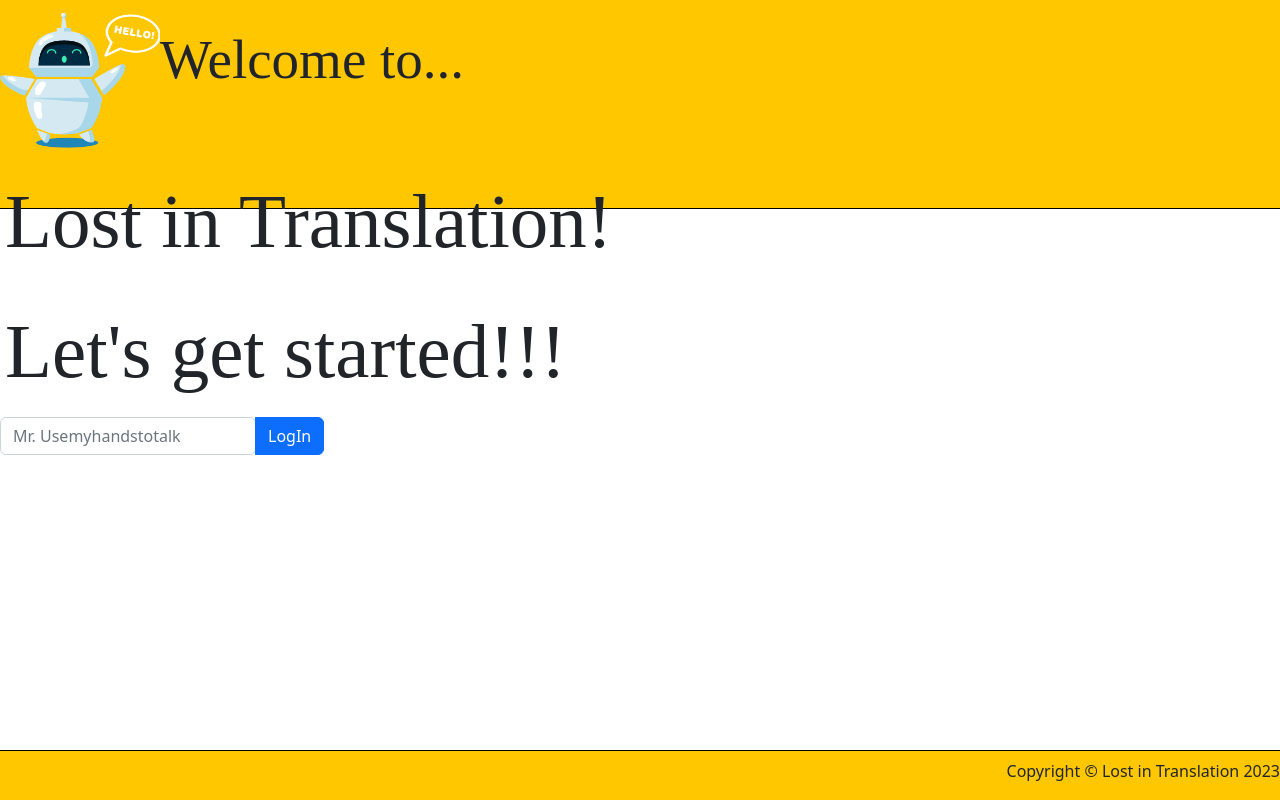
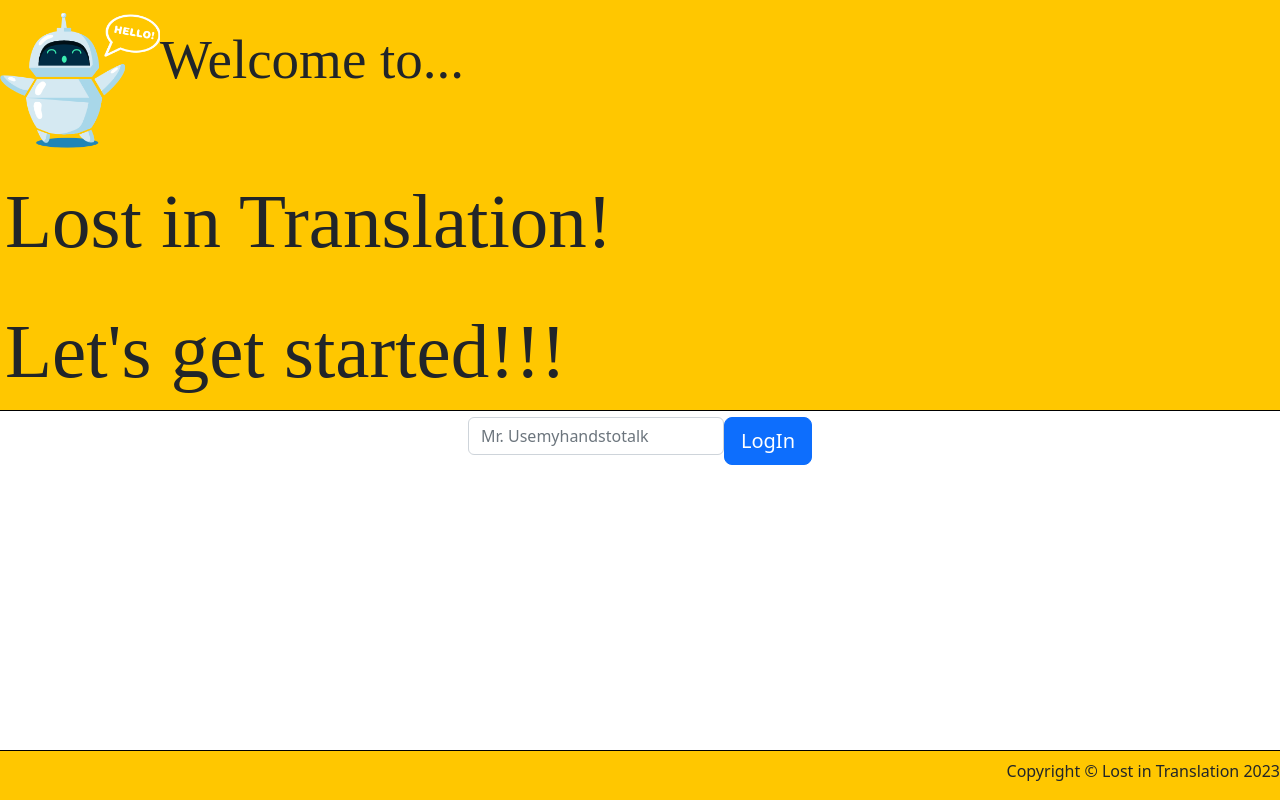
Before and after one commit to ZiogasThlem/lost_in_translation, a React (Create React App) app: page / in a window 1280 px wide. Built offline with nearby package versions, Linux system fonts and the light colour scheme; no server answers; a web font is replaced by a local one.

Commit message:
starting to look okay

```diff
--- a/src/App.css
+++ b/src/App.css
@@ -11,7 +11,8 @@ body{
     min-height: 100vh;
 }
 .App{
-    display: grid;
+    display: flex;
+    flex-flow: row wrap;
 }
 #website-name{
     font-family: var(--happy-font);
@@ -19,7 +20,6 @@ body{
 #login-header,
 #translation-header,
 #profile-header{
-    grid-row: 3 / 6;
     background-color: var(--bleh);
     font-family: var(--happy-font);
     border-bottom: var(--border-default);
@@ -27,8 +27,9 @@ body{
     max-height: 50%;
     width: 100%;
 }
-login-header{
-    display: grid;
+#translation-header,
+#profile-header{
+    background-color: #FAB93B;
 }
 #item-1{
     display: inline-block;
@@ -57,7 +58,7 @@ login-header{
     width: 160px;
 }
 #nav-top{
-    grid-row: 1/3;
+    width: 100%;
     background-color: var(--bleh);
     justify-content: space-around;
     align-items: center;
@@ -76,8 +77,10 @@ login-header{
     box-shadow: 10px 5px 10px gray;
     border: var(--border-default);
 }
+#sign-list-header{
+    font-size: 50px;
+}
 #sign-list{
-    width: 40%;
     display: flex;
     align-items: center;
     justify-content: center;
@@ -89,9 +92,6 @@ ul{
     -moz-columns: 2;
     columns: 2;
     list-style-position: inside
-}
-#sign-list-header{
-    font-size: 50px;
 }
 #ASL-word-display{
     border: var(--border-default);
@@ -105,7 +105,6 @@ ul{
     font-size: 35px;
 }
 #nvbr{
-    grid-row: 9/12;
     display: flex;
     justify-content: flex-end;
     width: 100%;
@@ -115,9 +114,13 @@ ul{
     max-height:50px;
     border-top: var(--border-default);
 }
-
-#profile-div,
-.input-form,
 #translation-div{
-    grid-row: 6/9;
+    flex: 70%;
+    display: flex;
+    flex-flow: column wrap;
 }
+.input-group-lg{
+    display: flex;
+    flex: 70%;
+    justify-content: center;
+}
--- a/src/Components/LoginComp/LoginForm.jsx
+++ b/src/Components/LoginComp/LoginForm.jsx
@@ -50,7 +50,7 @@ const LoginForm = () => {
   })();
 
   return (
-      <form className="input-group" onSubmit={handleSubmit(onSubmit)}>
+      <form className="input-group-lg" onSubmit={handleSubmit(onSubmit)}>
         <fieldset id='login-form'>
           <input
             type="text"
@@ -61,7 +61,7 @@ const LoginForm = () => {
           {errorDisplay}
         </fieldset>
         <button type="submit" disabled={loading}
-        className='btn btn-primary'>
+        className='btn btn-lg btn-primary'>
           LogIn
         </button>
         {loading && <p>Redirecting</p>}
--- a/src/Components/ProfileComp/ProfileButtons.jsx
+++ b/src/Components/ProfileComp/ProfileButtons.jsx
@@ -27,10 +27,10 @@ const ProfileButtons = () => {
   }
 
   return (
-    <>
+    <div id='profile-buttons-div'>
       <button id='btn' className='btn btn-lg btn-danger' onClick={handleClearHistory}>Clear History</button>
       <button id='btn' className='btn btn-lg btn-dark' onClick={handleLogout}>Log Out</button>
-    </>
+    </div>
   )
 }
 
--- a/src/Pages/Profile.jsx
+++ b/src/Pages/Profile.jsx
@@ -26,8 +26,8 @@ const Profile = () => {
       <ProfileHeader username={user.username} />
       <div id='profile-div'>
         <ListOfTranslatedWords translations={user.translations} />
-        <ProfileButtons />
       </div>
+      <ProfileButtons />
     </>
   )
 }
--- a/src/Pages/Translation.jsx
+++ b/src/Pages/Translation.jsx
@@ -56,6 +56,7 @@ const Translation = () => {
   return (
     <>
       <TranslationHeader />
+      <div id='translation-div'>
         <TranslationResult
           onSubmission={handleTranslationSubmission}
           onTranslation={handleTranslation}
@@ -64,6 +65,7 @@ const Translation = () => {
           {signs}
         </div>
         <TranslateWordButton />
+      </div>
     </>
   );
 };
```
Lines whose indentation alone changed are shown as unchanged.
